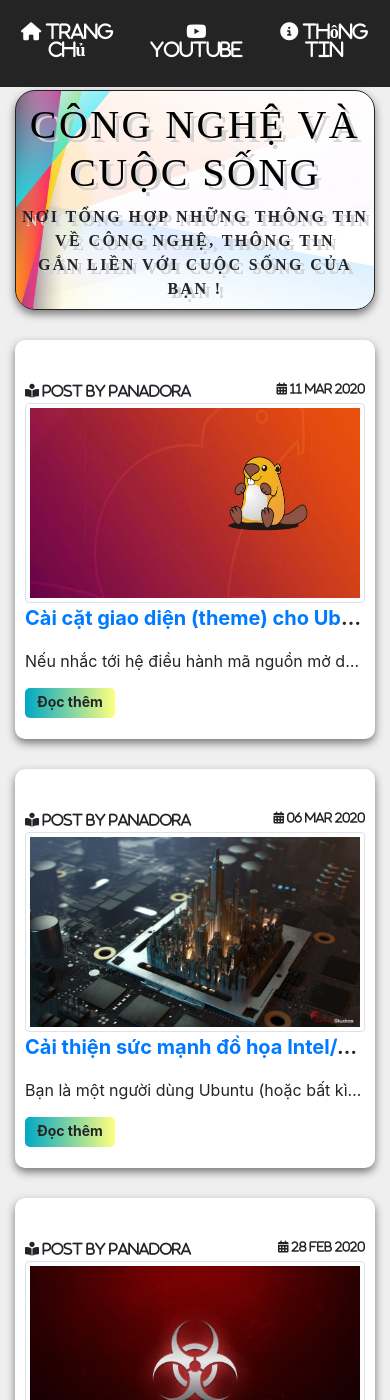
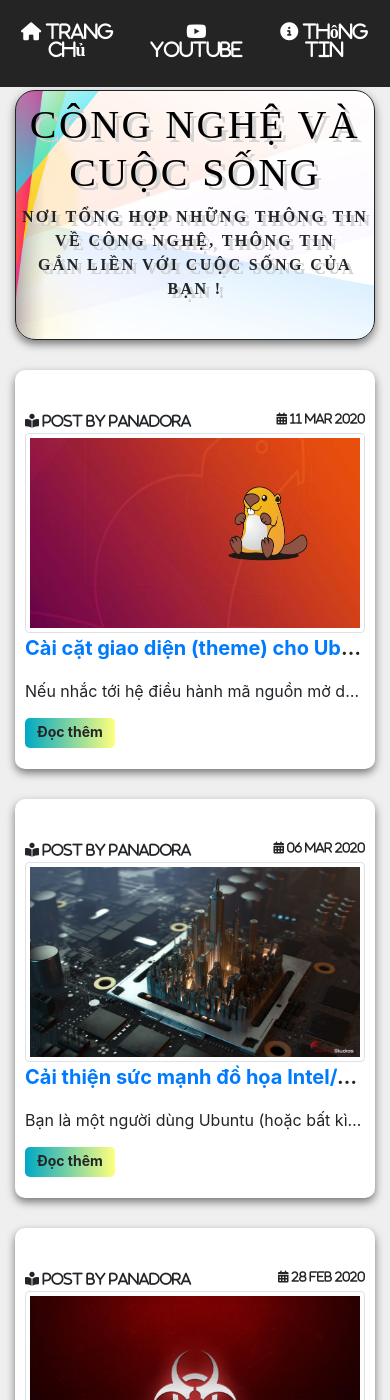
Before and after one commit to panadorado/panadora.github.io, a Jekyll site: the page built from index.html, in a window 390 px wide and 1400 px high. Built offline with Jekyll 4.4.1, drawn with Linux system fonts in a browser that asks for light colours; nearby versions of some CDN libraries.

Commit message:
Update styles.css

```diff
--- a/css/styles.css
+++ b/css/styles.css
@@ -64,6 +64,17 @@
     margin-top: 10px;
   }
 }
+@media screen and (max-width: 720px)
+{
+  .text-logo {
+    height: 250px;
+  }
+
+  .text-logo h1 {
+    margin-top: 10px;
+  }
+}
+
 
 h1 a {
   color: #000;
```
